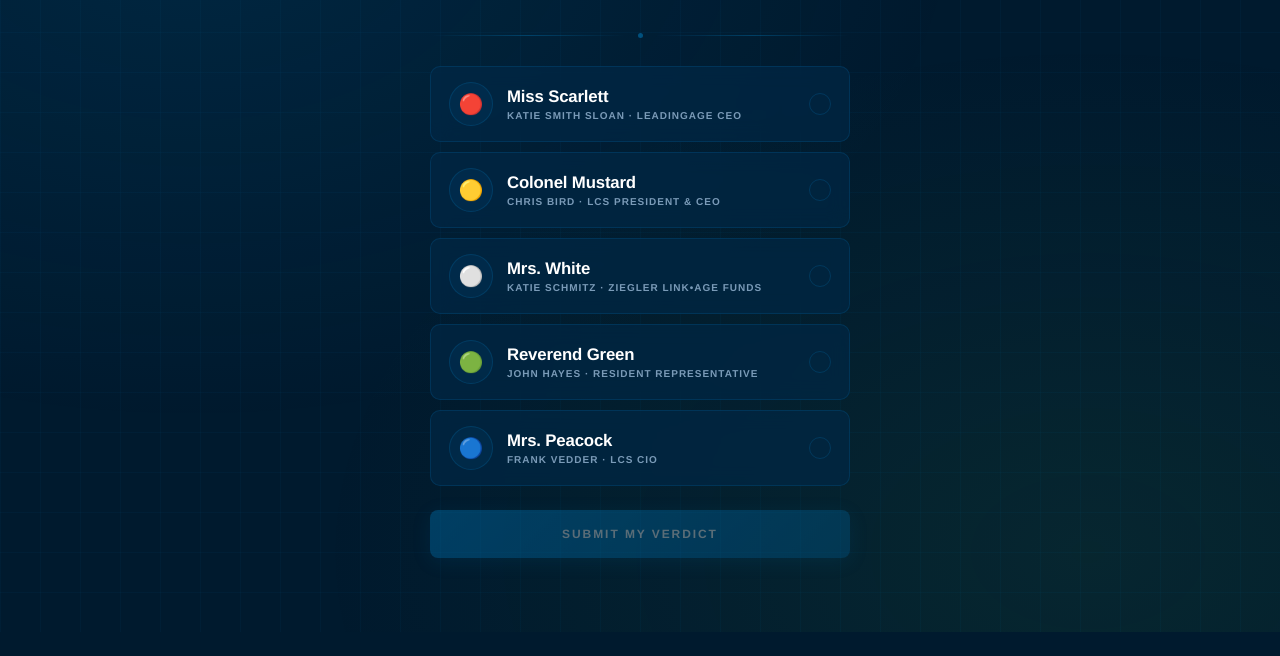
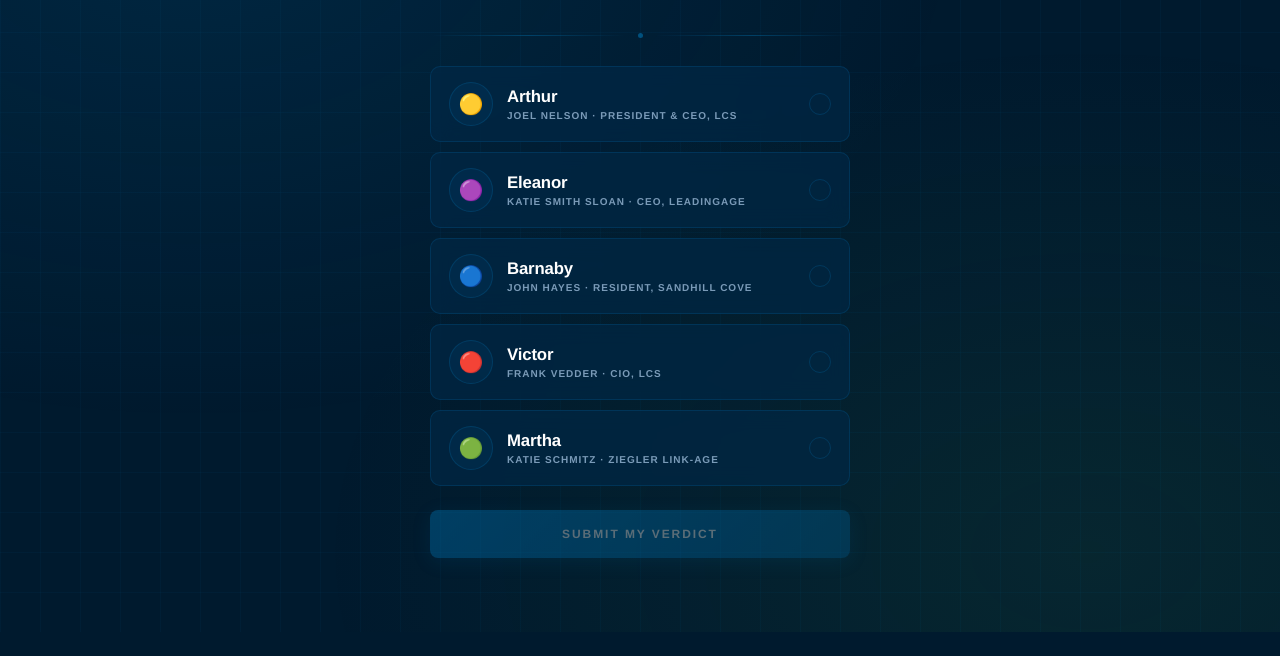
Before and after one commit to vandenbergjacob-lcs/Resident-Detective-Testing, a plain HTML site: page index.html in a window 1280 px wide. Shown: the part 168-824 px from the top of the page. Drawn offline with Linux system fonts and the light colour scheme.

Commit message:
Update suspect names and data in index.html

```diff
--- a/index.html
+++ b/index.html
@@ -201,43 +201,43 @@
 
       <div id="voting-form" style="width:100%">
         <div class="suspects-grid">
-          <div class="suspect-card" data-suspect="scarlett" onclick="selectSuspect(this)">
-            <div class="suspect-icon">🔴</div>
+          <div class="suspect-card" data-suspect="arthur" onclick="selectSuspect(this)">
+            <div class="suspect-icon">🟡</div>
             <div class="suspect-info">
-              <span class="suspect-name">Miss Scarlett</span>
-              <span class="suspect-alias">Katie Smith Sloan · LeadingAge CEO</span>
+              <span class="suspect-name">Arthur</span>
+              <span class="suspect-alias">Joel Nelson · President & CEO, LCS</span>
             </div>
             <div class="suspect-check">✓</div>
           </div>
-          <div class="suspect-card" data-suspect="mustard" onclick="selectSuspect(this)">
-            <div class="suspect-icon">🟡</div>
+          <div class="suspect-card" data-suspect="eleanor" onclick="selectSuspect(this)">
+            <div class="suspect-icon">🟣</div>
             <div class="suspect-info">
-              <span class="suspect-name">Colonel Mustard</span>
-              <span class="suspect-alias">Chris Bird · LCS President & CEO</span>
+              <span class="suspect-name">Eleanor</span>
+              <span class="suspect-alias">Katie Smith Sloan · CEO, LeadingAge</span>
             </div>
             <div class="suspect-check">✓</div>
           </div>
-          <div class="suspect-card" data-suspect="white" onclick="selectSuspect(this)">
-            <div class="suspect-icon">⚪</div>
+          <div class="suspect-card" data-suspect="barnaby" onclick="selectSuspect(this)">
+            <div class="suspect-icon">🔵</div>
             <div class="suspect-info">
-              <span class="suspect-name">Mrs. White</span>
-              <span class="suspect-alias">Katie Schmitz · Ziegler Link•Age Funds</span>
+              <span class="suspect-name">Barnaby</span>
+              <span class="suspect-alias">John Hayes · Resident, Sandhill Cove</span>
             </div>
             <div class="suspect-check">✓</div>
           </div>
-          <div class="suspect-card" data-suspect="green" onclick="selectSuspect(this)">
-            <div class="suspect-icon">🟢</div>
+          <div class="suspect-card" data-suspect="victor" onclick="selectSuspect(this)">
+            <div class="suspect-icon">🔴</div>
             <div class="suspect-info">
-              <span class="suspect-name">Reverend Green</span>
-              <span class="suspect-alias">John Hayes · Resident Representative</span>
+              <span class="suspect-name">Victor</span>
+              <span class="suspect-alias">Frank Vedder · CIO, LCS</span>
             </div>
             <div class="suspect-check">✓</div>
           </div>
-          <div class="suspect-card" data-suspect="peacock" onclick="selectSuspect(this)">
-            <div class="suspect-icon">🔵</div>
+          <div class="suspect-card" data-suspect="martha" onclick="selectSuspect(this)">
+            <div class="suspect-icon">🟢</div>
             <div class="suspect-info">
-              <span class="suspect-name">Mrs. Peacock</span>
-              <span class="suspect-alias">Frank Vedder · LCS CIO</span>
+              <span class="suspect-name">Martha</span>
+              <span class="suspect-alias">Katie Schmitz · Ziegler Link-Age</span>
             </div>
             <div class="suspect-check">✓</div>
           </div>
@@ -277,17 +277,17 @@
 <script>
 const STORAGE_KEY = 'rd_innotank_votes_2026';
 const SUSPECTS = [
-  { id:'scarlett', name:'Miss Scarlett',   alias:'Katie Smith Sloan', icon:'🔴', barClass:'scarlett-bar' },
-  { id:'mustard',  name:'Colonel Mustard', alias:'Chris Bird',        icon:'🟡', barClass:'mustard-bar'  },
-  { id:'white',    name:'Mrs. White',      alias:'Katie Schmitz',     icon:'⚪', barClass:'white-bar'    },
-  { id:'green',    name:'Reverend Green',  alias:'John Hayes',        icon:'🟢', barClass:'green-bar'    },
-  { id:'peacock',  name:'Mrs. Peacock',    alias:'Frank Vedder',      icon:'🔵', barClass:'peacock-bar'  },
+  { id:'arthur',  name:'Arthur',  alias:'Joel Nelson · President & CEO, LCS',  icon:'🟡', barClass:'mustard-bar'  },
+  { id:'eleanor', name:'Eleanor', alias:'Katie Smith Sloan · CEO, LeadingAge', icon:'🟣', barClass:'scarlett-bar' },
+  { id:'barnaby', name:'Barnaby', alias:'John Hayes · Resident, Sandhill Cove',icon:'🔵', barClass:'peacock-bar'  },
+  { id:'victor',  name:'Victor',  alias:'Frank Vedder · CIO, LCS',             icon:'🔴', barClass:'green-bar'    },
+  { id:'martha',  name:'Martha',  alias:'Katie Schmitz · Ziegler Link-Age',    icon:'🟢', barClass:'white-bar'    },
 ];
 let selectedSuspect = null, hasVoted = false, resultsInterval = null;
 
 function getVotes() {
-  try { const r = localStorage.getItem(STORAGE_KEY); return r ? JSON.parse(r) : {scarlett:0,mustard:0,white:0,green:0,peacock:0}; }
-  catch(e) { return {scarlett:0,mustard:0,white:0,green:0,peacock:0}; }
+  try { const r = localStorage.getItem(STORAGE_KEY); return r ? JSON.parse(r) : {arthur:0,eleanor:0,barnaby:0,victor:0,martha:0}; }
+  catch(e) { return {arthur:0,eleanor:0,barnaby:0,victor:0,martha:0}; }
 }
 function saveVote(id) {
   const v = getVotes(); v[id] = (v[id]||0)+1;
@@ -295,7 +295,7 @@
   window.dispatchEvent(new StorageEvent('storage',{key:STORAGE_KEY,newValue:JSON.stringify(v)}));
 }
 function resetVotes() {
-  const f={scarlett:0,mustard:0,white:0,green:0,peacock:0};
+  const f={arthur:0,eleanor:0,barnaby:0,victor:0,martha:0};
   localStorage.setItem(STORAGE_KEY,JSON.stringify(f)); return f;
 }
 function selectSuspect(card) {
```
